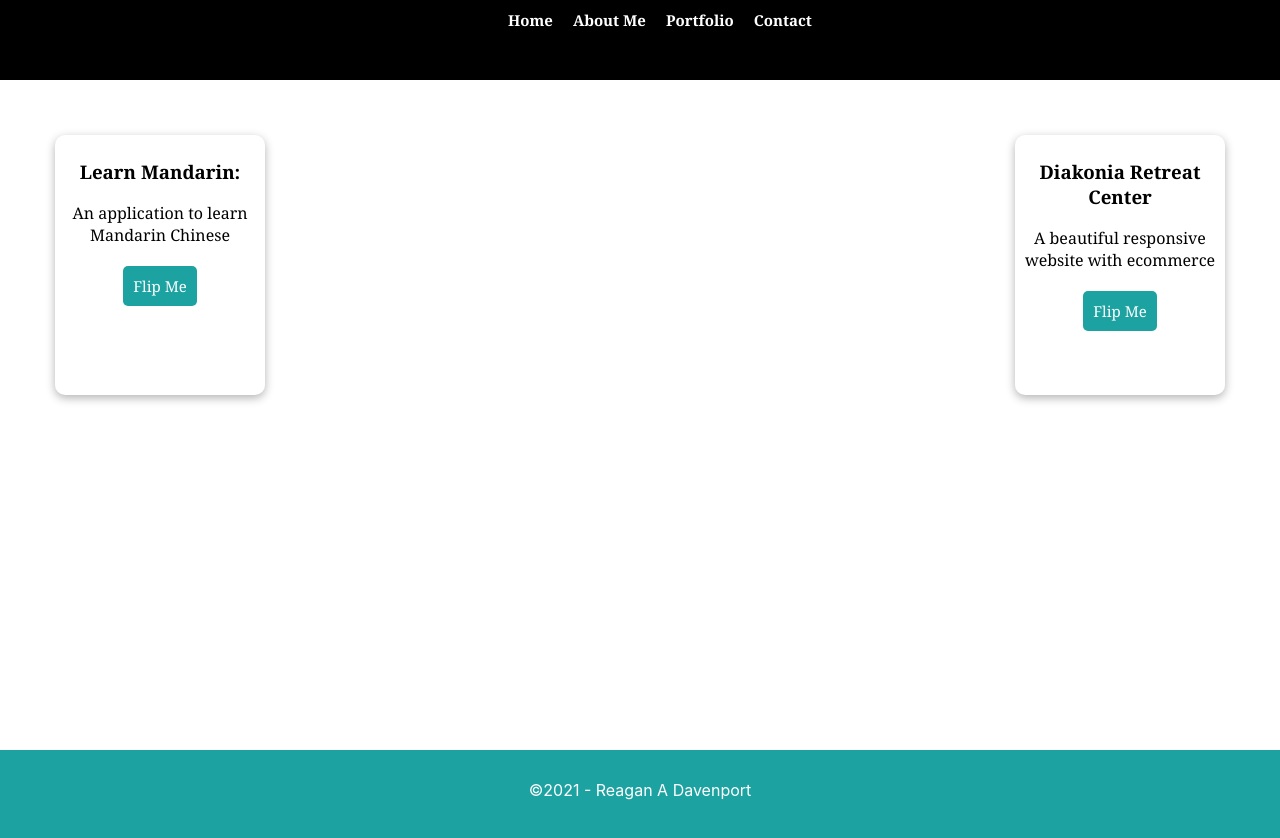
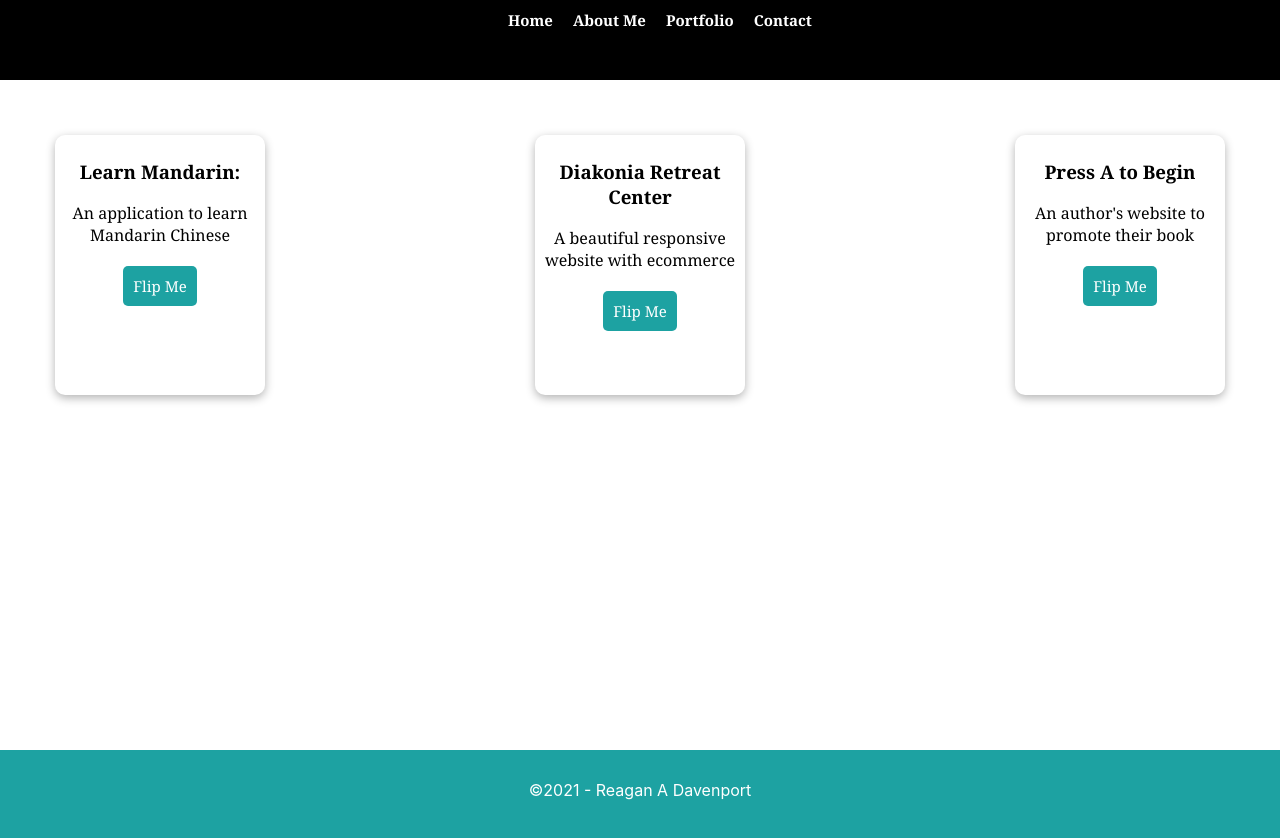
Before and after one commit to ReaganADavenport/Dropped-this, a React (Create React App) app: page /portfolio in a window 1280 px wide. Shown: the top 838 px of the page. Built offline with nearby package versions, Linux system fonts and the light colour scheme.

Commit message:
added third card to the portfolio page

```diff
--- /dev/null
+++ b/src/Components/Portfolio/Card/card_3/card_3.css
@@ -0,0 +1,38 @@
+.Front{
+    height: 250px;
+    width: 200px;
+    background-color: white;
+    border-radius: 10px;
+    /* border-style: solid; */
+    padding: 5px;
+    margin: 5px;
+    box-shadow: 0 3px 10px rgb(0 0 0 / 0.3);
+}
+
+
+.Back{
+    height: 250px;
+    width: 200px;
+    background-color: white;
+    border-radius: 10px;
+    /* border-style: solid; */
+    padding: 5px;
+    margin: 5px;
+    box-shadow: 0 3px 10px rgb(0 0 0 / 0.3);
+}
+
+a{
+    text-decoration: none;
+    color: black;
+}
+
+.cardButton{
+    background-color: #1da2a2;
+    border: none;
+    border-radius: 5px;
+    color: white;
+    font-family: 'Georgia', serif;
+    font-size: 15px;
+    margin: 20px;
+    padding: 10px;
+}
--- /dev/null
+++ b/src/Components/Portfolio/Card/card_3/card_3.js
@@ -0,0 +1,41 @@
+import React, {Component} from 'react';
+import ReactCardFlip from 'react-card-flip';
+
+import "./card_3.css";
+
+class Press extends Component {
+    constructor() {
+        super();
+          this.state = {
+          isFlipped: false
+        };
+        this.handleClick = this.handleClick.bind(this);
+      }
+      handleClick(e) {
+        e.preventDefault();
+        this.setState(prevState => ({ isFlipped: !prevState.isFlipped }));
+      }
+
+      render() {
+        return (
+          <ReactCardFlip isFlipped={this.state.isFlipped} flipDirection="horizontal">
+            <div className="Front">
+              <h3>Press A to Begin</h3>
+              An author's website to promote their book
+              <button className="cardButton" onClick={this.handleClick}>Flip Me</button>
+            </div>
+
+            <div className="Back">
+
+              <a href="/">
+                <button className="cardButton">Learn More</button>
+              </a>
+
+              <button className="cardButton" onClick={this.handleClick}>Flip Me</button>
+            </div>
+          </ReactCardFlip>
+        )
+    }
+}
+
+export default Press;
--- a/src/Components/Portfolio/portfolio.js
+++ b/src/Components/Portfolio/portfolio.js
@@ -3,6 +3,7 @@ import './portfolio.css';
 
 import Mandarin from "././Card/card_1/card_1";
 import Drc from './Card/card_2/card_2';
+import Press from './Card/card_3/card_3';
 
 
 const Portfolio = () => {
@@ -11,6 +12,7 @@ const Portfolio = () => {
             <div className="Projects">
                 <Mandarin></Mandarin>
                 <Drc></Drc>
+                <Press></Press>
             </div>
 
         </div>
```
